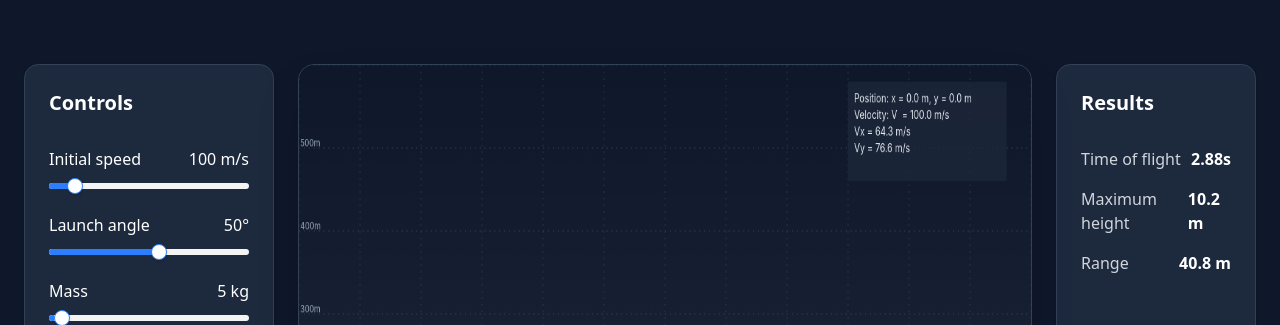
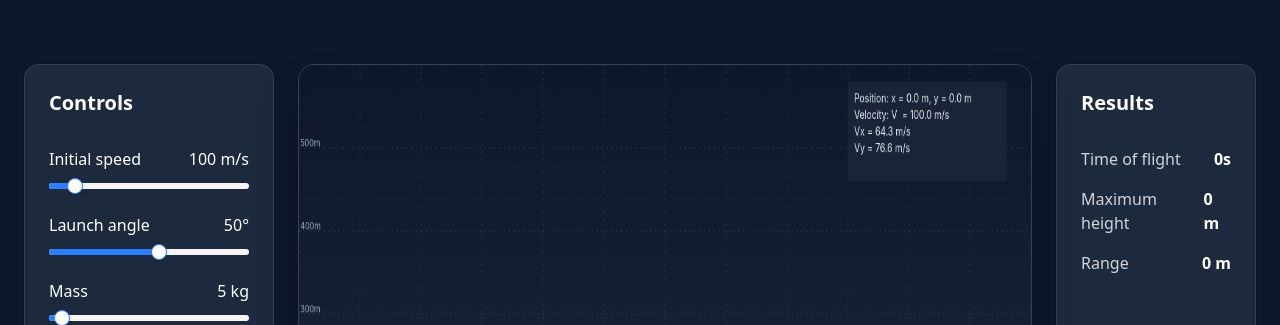
Before and after one commit to gfor-gour/Projectile-Simulation, a Next.js app: page / in a window 1280 px wide. Shown: the top 325 px of the page. Built offline with nearby package versions, Linux system fonts and the light colour scheme.

Commit message:
fixed the data fetching of results box

```diff
--- a/src/app/page.tsx
+++ b/src/app/page.tsx
@@ -24,12 +24,39 @@ export default function HomePage() {
     windDirection: params.windDirection || 0,
   })
 
-  // Mock results - replace with actual simulation results
+  // Results state, updated after each simulation
   const [results, setResults] = useState({
-    timeOfFlight: 2.88,
-    maximumHeight: 10.2,
-    range: 40.8,
+    timeOfFlight: 0,
+    maximumHeight: 0,
+    range: 0,
   })
+  // Update results after landing
+  useEffect(() => {
+    if (!startState) return;
+    // Check if projectile has landed
+    if (simulationState.position.y < 0 && simulationState.trajectory.length > 1) {
+      const traj = simulationState.trajectory;
+      // Time of flight: last t where y >= 0 (linear interpolation for better accuracy)
+      let timeOfFlight = traj[traj.length - 1].t;
+      let range = traj[traj.length - 1].x;
+      // Interpolate for more accurate landing time and range
+      for (let i = traj.length - 2; i >= 0; i--) {
+        if (traj[i].y >= 0) {
+          const t1 = traj[i].t, t2 = traj[i + 1].t;
+          const y1 = traj[i].y, y2 = traj[i + 1].y;
+          const x1 = traj[i].x, x2 = traj[i + 1].x;
+          const frac = y1 / (y1 - y2);
+          timeOfFlight = t1 + frac * (t2 - t1);
+          range = x1 + frac * (x2 - x1);
+          break;
+        }
+      }
+      // Maximum height
+      const maximumHeight = Math.max(...traj.map(p => p.y));
+      setResults({ timeOfFlight: Number(timeOfFlight.toFixed(2)), maximumHeight: Number(maximumHeight.toFixed(2)), range: Number(range.toFixed(2)) });
+      setStartState(false); // Stop simulation after landing
+    }
+  }, [simulationState, startState]);
 
   const handleSliderChange = (name: string, value: number[]) => {
     setFormValues((prev) => ({
```
